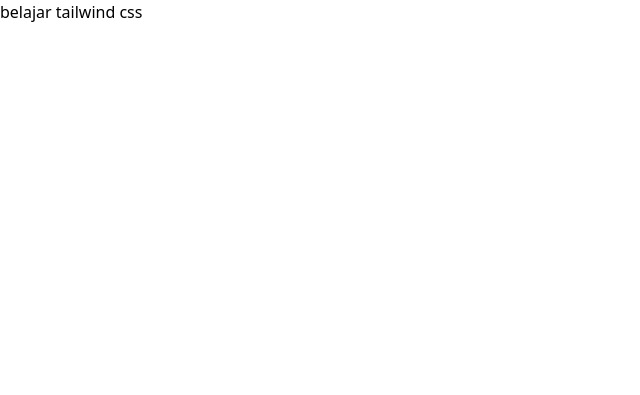
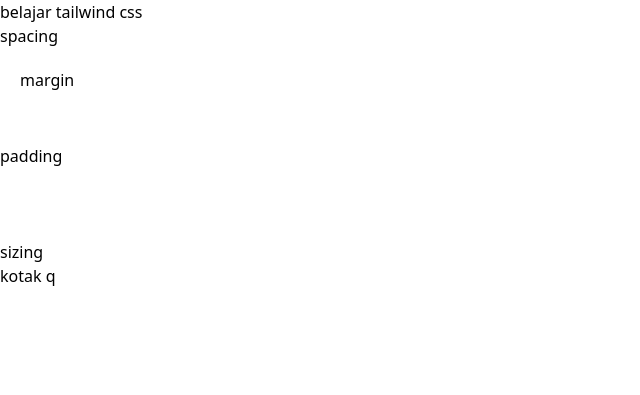
Before and after one commit to zethboy/haveFunWithTailwind, a plain HTML site: page index.html in a window 1280 px wide. Shown: the whole page, without its empty margins (0-640 px from the left). Drawn offline with nearby package versions, Linux system fonts and the light colour scheme.

Commit message:
1d1c 3125 2141

```diff
--- a/index.html
+++ b/index.html
@@ -5,9 +5,26 @@
   <meta name="viewport" content="width=device-width, initial-scale=1.0">
   <title>Document</title>
   <script src="https://cdn.tailwindcss.com"></script>
+  <style type="text/tailwindcss">
+
+  </style>
 </head>
 <body>
-  <h1 class="text-wrap">belajar tailwind css</h1>
+  <h1 class="">belajar tailwind css</h1>
+
+
+  <section class="mb-10">
+    <h2 class="">spacing</h2>
+    <div class="m-5">margin</div>
+    <div class="py-8">padding</div>
+  </section>
+
+  <section class="mb-10 ">
+    <h2>sizing</h2>
+    <div class="w-32 h-32">kotak q</div>
+    <!-- <div class="max-w-xs min-h-screen">kotak w</div> -->
+  </section>
+
 
 </body>
 </html>
```
